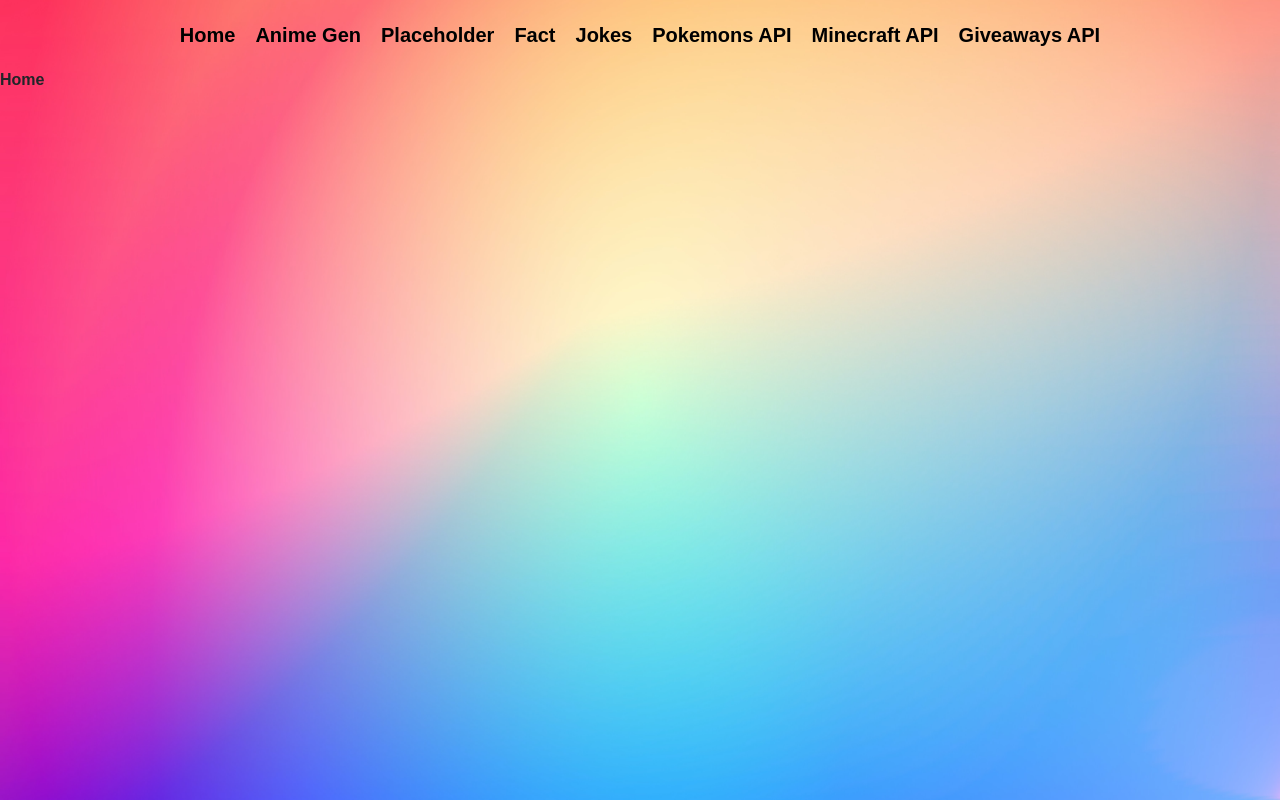
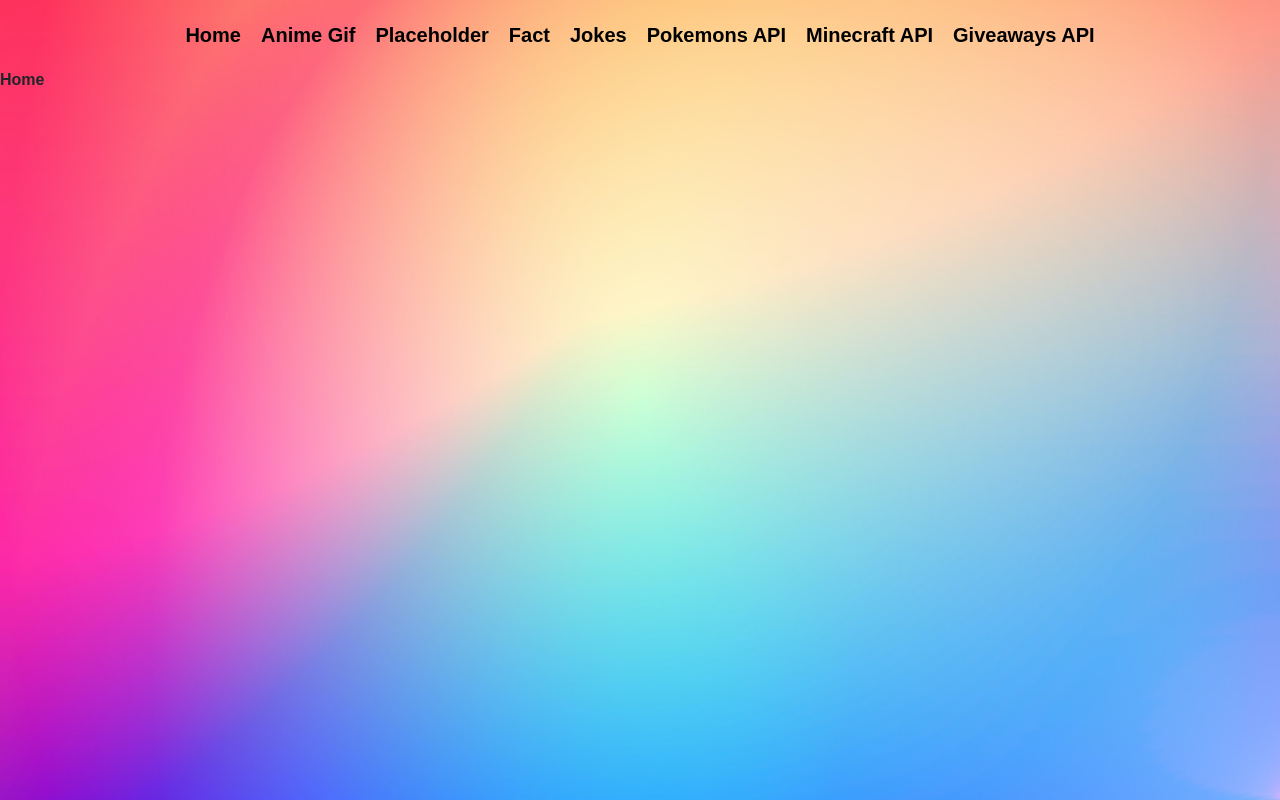
Before and after one commit to supramaxis/learning-react-vite-1, a React (Vite) app: page / in a window 1280 px wide. Built offline with nearby package versions, Linux system fonts and the light colour scheme; no server answers; a web font is replaced by a local one.

Commit message:
fixed spelling

```diff
--- a/src/components/Layout.jsx
+++ b/src/components/Layout.jsx
@@ -14,7 +14,7 @@ function Layout() {
           </li>
           <li>
             <Link to="/anime/gen" className="navLinks">
-              Anime Gen
+              Anime Gif
             </Link>
           </li>
           <li>
```
